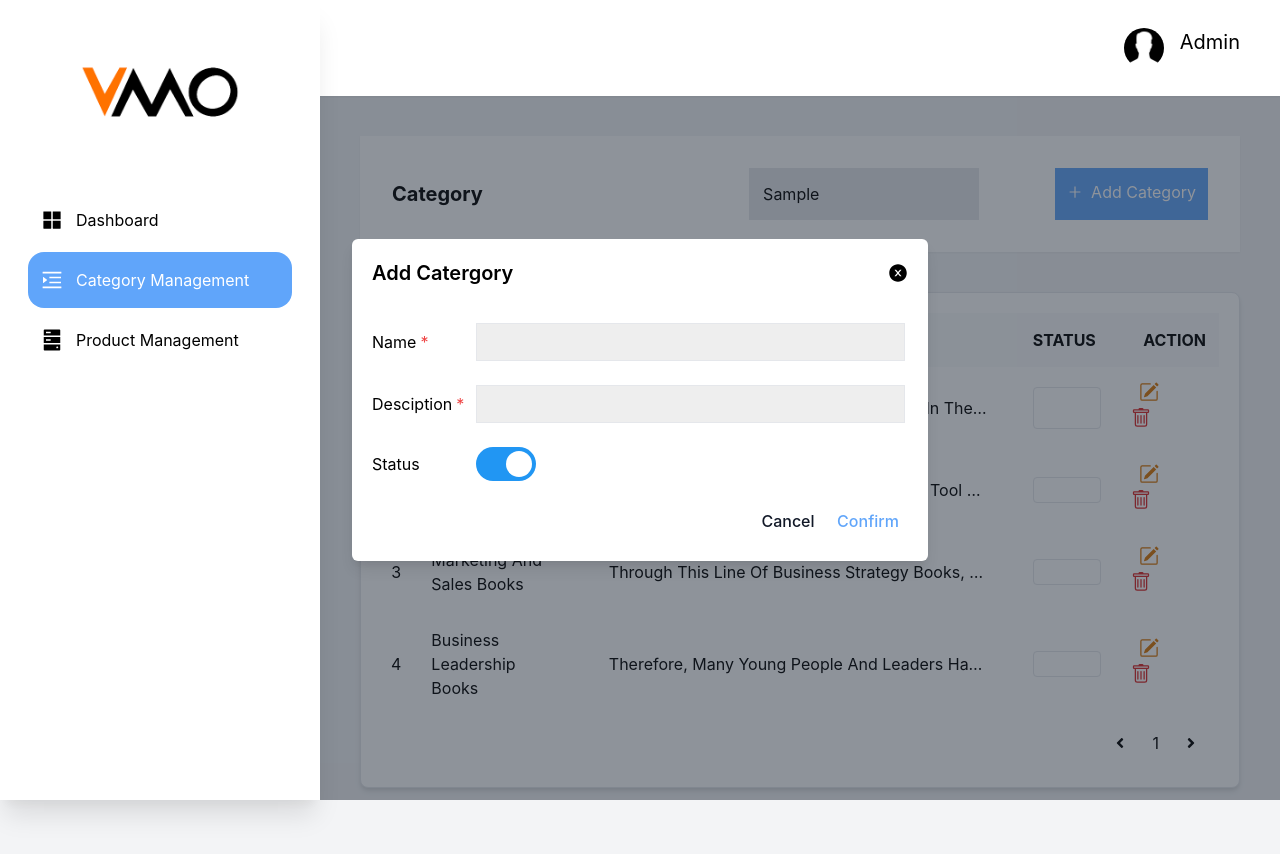
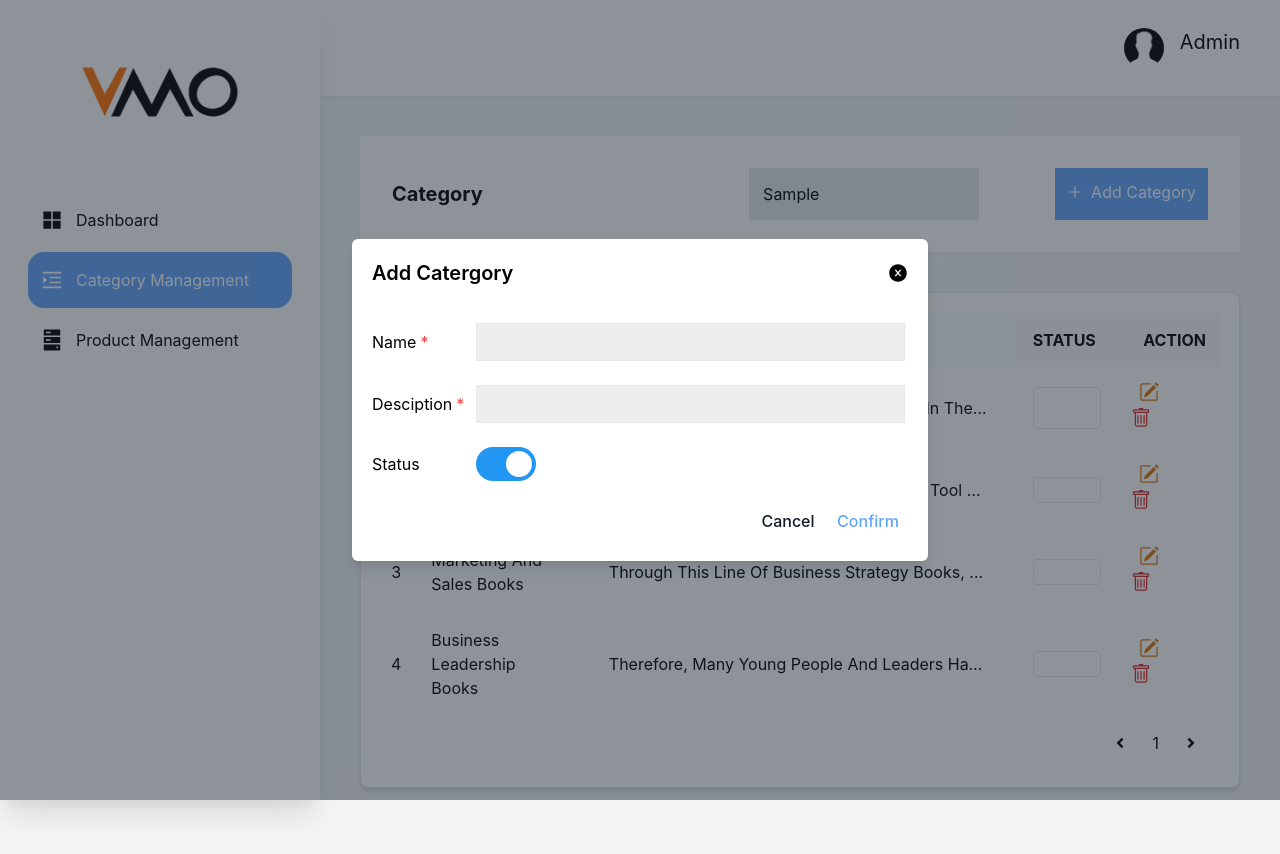
Before and after one commit to locbui95/booke-admin, a React (Create React App) app: page /categories in a window 1280 px wide. Both pictures are taken after typing "Sample" into the empty fields and a click on the button "Add Category". Shown: the top 854 px of the page. Built offline with nearby package versions, Linux system fonts and the light colour scheme.

Commit message:
chore:form-category-and-switch-component

```diff
--- a/src/components/switch/index.tsx
+++ b/src/components/switch/index.tsx
@@ -4,9 +4,10 @@ import styles from "./switch.module.css";
 
 interface SwitchProps {
   onChange: (value: boolean) => void;
+  isChecked: boolean;
 }
 
-export default function Switch({ onChange }: SwitchProps) {
+export default function Switch({ onChange, isChecked }: SwitchProps) {
   const onChangeSwitch = (e: ChangeEvent<HTMLInputElement>) => {
     const { checked } = e.target;
     onChange(checked);
@@ -14,7 +15,11 @@ export default function Switch({ onChange }: SwitchProps) {
 
   return (
     <label className={styles.switch}>
-      <input type="checkbox" onChange={onChangeSwitch} defaultChecked />
+      <input
+        type="checkbox"
+        onChange={onChangeSwitch}
+        defaultChecked={isChecked}
+      />
       <span className={styles.slider} />
     </label>
   );
--- a/src/modules/categories/form/index.tsx
+++ b/src/modules/categories/form/index.tsx
@@ -34,7 +34,7 @@ export default function Form({
   return (
     <div>
       {isOpen ? (
-        <div className="flex justify-center items-center fixed bg-gray-800 bg-opacity-50 inset-0 ">
+        <div className="flex justify-center items-center fixed bg-gray-800 bg-opacity-50 inset-0 z-50">
           <div className="flex flex-col p-5 h-auto max-w-xl rounded-md bg-white shadow-lg w-full">
             <div className="flex justify-between mb-6">
               <h1 className="font-semibold text-xl">Add Catergory</h1>
@@ -61,7 +61,7 @@ export default function Form({
             </div>
             <div className="my-3 flex items-center">
               <p className="mr-2 w-24">Status</p>
-              <Switch onChange={handleChangeSwitch} />
+              <Switch onChange={handleChangeSwitch} isChecked={true} />
             </div>
             <div className="flex justify-end items-center mt-2">
               <Button
```
